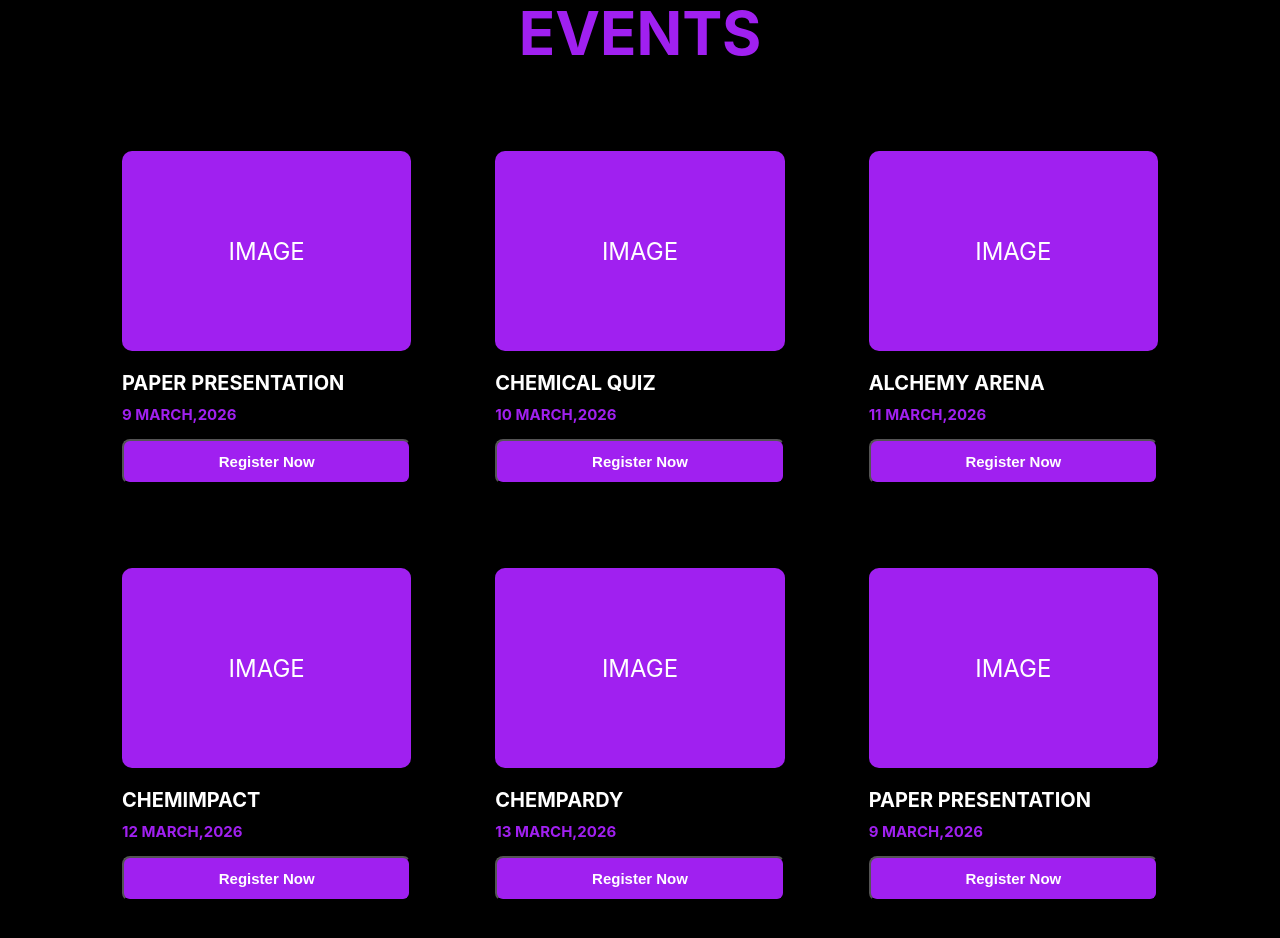
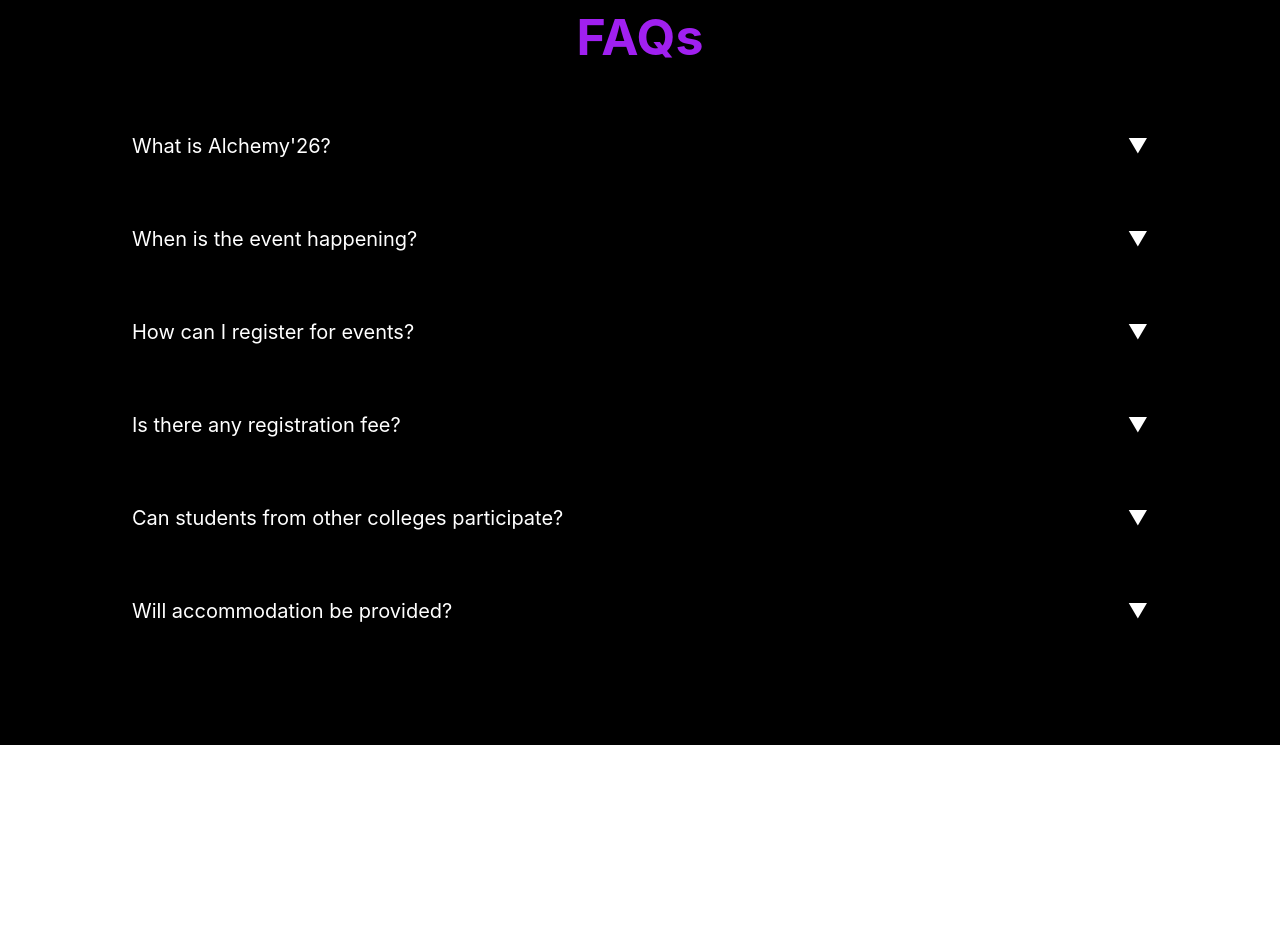
Before and after one commit to aditigupta104/alchemy26, a React (Create React App) app: page / in a window 1280 px wide. Shown: the part 1460-2398 px from the top of the page. After the commit the page ends 2205 px from the top, so only its background shows below. Built offline with nearby package versions, Linux system fonts and the light colour scheme.

Commit message:
removed event section and added burger button

```diff
--- a/src/App.css
+++ b/src/App.css
@@ -174,86 +174,106 @@ section {
   color: black;
 
 }
-.event-section{
+.faq-section{
   background: black;
   padding: 80px 100px;
 }
-.event-heading{
-  color: #a020f0;
-  font-size: 60px;
+.faq-heading{
+  text-align: center;
   font-weight: bold;
-  margin-bottom: 60px;
-  text-align: center;
+  color:#a020f0;
+  margin-bottom: 40px;
+  font-size: 50px;
 }
-.event-grid{
-  display: grid;
-  grid-template-columns: repeat(3,1fr);
-  gap: 40px;
+.faq-container{
+  max-width: 100%;
+  margin: 0 auto;
 }
-.event-card{
+.faq-item{
+  border-radius: 10px;
+  margin-bottom: 15px;
+  transition: all 0.3s ease;
+  overflow: hidden;
+  border: 2px solid black;
   background: black;
-  border-radius: 15px;
-  padding: 20px;
-  border: 2px solid black;
-  transition: transform 0.3s ease, box-shadow 0.3s ease;
 }
-.event-card:hover{
-  transform: translateY(-10px);
-  box-shadow: 0 10px 30px rgba(160,32,240,0.3);
+.faq-item:hover{
   border-color: #a020f0;
 }
-.image{
-  width:100%;
-  align-items:center;
+.faq-ques{
+  display: flex;
+  align-items: center;
+  justify-content: space-between;
+  font-size: 20px;
+  cursor: pointer;
+  padding: 25px 30px;
+  color: white;
+  user-select: none;
+}
+.faq-ans{
+  color: white;
+  transition: max-height 0.3s ease, padding 0.3s ease;
+  padding:0 30px;
+  font-size:20px;
+  align-items: center;
+  max-height:0;
+}
+.faq-arrow{
   color:white;
-  font-size:24px;
-  border-radius:10px;
-  height:200px;
-  background: #a020f0;
-  display: flex;
-  justify-content: center;
-  margin-bottom: 20px;
+  font-size:20px;
+  transition: tranform 0.3s ease;
+  display: inline-block;
+
 }
-.event-name{
-  color: white;
-  font-size: 20px;
-  margin-bottom: 10px;
+.faq-ans.show{
+  max-height: 300px;
+  padding: 0 30px 25px 30px;
 }
-.date{
-  color: #a020f0;
-  font-size:15px;
-  margin-bottom: 15px;
-  font-weight: bold;
+.faq-arrow.open{
+  transform:rotate(180deg);
 }
-.register-btn{
-  background: #a020f0;
-  color: white;
-  padding: 12px 30px;
-  border-radius: 8px;
-  cursor: pointer;
-  font-weight: bold;
-  font-size: 15px;
-  width: 100%;
-  transition: background 0.3s ease;
+.burger-btn{
+  cursor:pointer;
+  display:none;
+  flex-direction: column;
+  gap:5px;
+  background: transparent;
+  border:none;
+  padding:10px;
 }
-.register-btn:hover{
-  background: #8a1acc;
+.burger-btn span{
+  width:25px;
+  height:3px;
+  background:white;
+  border-radius:3px;
+  transition: all 0.3 ease;
 }
 @media (max-width: 768px){
   .navbar{
-    flex-direction: column;
+    flex-direction: row;
+    justify-content: space-between;
     padding: 15px 20px;
-    gap: 15px;
   }
   .nav-menu{
     flex-direction: column;
     gap: 10px;
-    padding: 15px 20px;
+    padding: 20px;
     width: 100%;
+    position: fixed;
+    top:80px;
+    left:-100%;
+    background: rgba(0,0,0,0.95);
+    transition: left 0.3s ease;
+    z-index:1000;
+  }
+  nav-menu.active{
+    left:0;
   }
   .nav-menu a{
     font-size: 16px;
     text-align: center;
+    padding: 15px 0;
+    border-bottom: 1px solid black;
   }
   .login-btn{
     width: 100%;
@@ -350,4 +370,8 @@ section {
     padding: 12px 24px;
     font-size: 14px;
   }
+  .burger-btn{
+    display:flex;
+  }
+
 }
--- a/src/App.js
+++ b/src/App.js
@@ -1,19 +1,29 @@
 import "./App.css";
+import ThreeAnimation from './ThreeAnimation';
+import {useState} from 'react';
 function App(){
+  const [menuOpen, setMenuOpen]=useState(false);
+  const [openFaq, setOpenFaq]=useState(false);
+  const toggleFaq=(index)=>{setOpenFaq(openFaq===index?null : index);}
   return (
     <div className="App">
       <nav className="navbar">
         <div className="logo">
           <img src="/images/alchemy logo.webp" alt='logo'/>
         </div>
-        <div className="nav-menu">
-          <a href="#home">Home</a>
-          <a href="#about-section">About Us</a>
-          <a href="#events">Events</a>
-          <a href="#events">Guest lectures</a>
-          <a href="#events">Workshops</a>
-          <a href="#events">Accomodation</a>
-          <a href="#events">FAQs</a>
+  <button className='burger-btn' onClick={()=>setMenuOpen(!menuOpen)}>
+    <span></span>
+    <span></span>
+    <span></span>
+  </button>
+        <div className={`nav-menu ${menuOpen ? 'active': ''}`}>
+          <a href="#home" onClick={()=>setMenuOpen(false)}>Home</a>
+          <a href="#about-section" onClick={()=>setMenuOpen(false)}>About Us</a>
+          <a href="#events" onClick={()=>setMenuOpen(false)}>Events</a>
+          <a href="#events" onClick={()=>setMenuOpen(false)}>Guest lectures</a>
+          <a href="#events" onClick={()=>setMenuOpen(false)}>Workshops</a>
+          <a href="#events" onClick={()=>setMenuOpen(false)}>Accomodation</a>
+          <a href="#events" onClick={()=>setMenuOpen(false)}>FAQs</a>
         </div>
 
       </nav>
@@ -45,63 +55,65 @@ function App(){
           </p>
         </div>
         <div className='animation'>
-          <p>3D ANIMATION</p>
+          <ThreeAnimation/>
         </div>
       </div>
     </section>
-    <section className='event-section' id='events'>
-      <h2 className='event-heading'>EVENTS</h2>
-      <div className='event-grid'>
-        <div className='event-card'>
-          <div className='image'>IMAGE</div>
-          <h3 className='event-name'>PAPER PRESENTATION</h3>
-          <p className='date'>9 MARCH,2026</p>
 
-          <button className='register-btn'>Register Now</button>
+   <section className='faq-section' id='faqs'>
+  <h2 className='faq-heading'>FAQs</h2>
+  <div className='faq-container'>
 
-        </div>
-        <div className='event-card'>
-          <div className='image'>IMAGE</div>
-          <h3 className='event-name'>CHEMICAL QUIZ</h3>
-          <p className='date'>10 MARCH,2026</p>
+    <div className='faq-item'>
+      <div className='faq-ques' onClick={()=> toggleFaq(0)}>
+        <span>What is Alchemy'26?</span>
+        <span className={`faq-arrow ${openFaq===0?'open':''}`}>▼</span>
+      </div>
+      <div className={`faq-ans ${openFaq===0?'show':''}`}>It is the 10th edition of our annual chemical engineering symposium.</div>
+    </div>
 
-          <button className='register-btn'>Register Now</button>
+    <div className='faq-item'>
+      <div className='faq-ques' onClick={()=> toggleFaq(1)}>
+        <span>When is the event happening?</span>
+        <span className={`faq-arrow ${openFaq===1?'open':''}`}>▼</span>
+      </div>
+      <div className={`faq-ans ${openFaq===1?'show':''}`}>The event will take place in March 2026.</div>
+    </div>
 
-        </div>
-        <div className='event-card'>
-          <div className='image'>IMAGE</div>
-          <h3 className='event-name'>ALCHEMY ARENA</h3>
-          <p className='date'>11 MARCH,2026</p>
+    <div className='faq-item'>
+      <div className='faq-ques' onClick={()=> toggleFaq(2)}>
+        <span>How can I register for events?</span>
+        <span className={`faq-arrow ${openFaq===2?'open':''}`}>▼</span>
+      </div>
+      <div className={`faq-ans ${openFaq===2?'show':''}`}>Click the Register Now button on each event card.</div>
+    </div>
 
-          <button className='register-btn'>Register Now</button>
+    <div className='faq-item'>
+      <div className='faq-ques' onClick={()=> toggleFaq(3)}>
+        <span>Is there any registration fee?</span>
+        <span className={`faq-arrow ${openFaq===3?'open':''}`}>▼</span>
+      </div>
+      <div className={`faq-ans ${openFaq===3?'show':''}`}>Registration fees vary by event. Check individual event details.</div>
+    </div>
 
-        </div>
-        <div className='event-card'>
-          <div className='image'>IMAGE</div>
-          <h3 className='event-name'>CHEMIMPACT</h3>
-          <p className='date'>12 MARCH,2026</p>
+    <div className='faq-item'>
+      <div className='faq-ques' onClick={()=> toggleFaq(4)}>
+        <span>Can students from other colleges participate?</span>
+        <span className={`faq-arrow ${openFaq===4?'open':''}`}>▼</span>
+      </div>
+      <div className={`faq-ans ${openFaq===4?'show':''}`}>Yes! Alchemy '26 is open to all college students.</div>
+    </div>
 
-          <button className='register-btn'>Register Now</button>
+    <div className='faq-item'>
+      <div className='faq-ques' onClick={()=> toggleFaq(5)}>
+        <span>Will accommodation be provided?</span>
+        <span className={`faq-arrow ${openFaq===5?'open':''}`}>▼</span>
+      </div>
+      <div className={`faq-ans ${openFaq===5?'show':''}`}>Yes, accommodation will be available for outstation participants.</div>
+    </div>
 
-        </div>
-        <div className='event-card'>
-          <div className='image'>IMAGE</div>
-          <h3 className='event-name'>CHEMPARDY</h3>
-          <p className='date'>13 MARCH,2026</p>
-
-          <button className='register-btn'>Register Now</button>
-
-        </div>
-        <div className='event-card'>
-          <div className='image'>IMAGE</div>
-          <h3 className='event-name'>PAPER PRESENTATION</h3>
-          <p className='date'>9 MARCH,2026</p>
-
-          <button className='register-btn'>Register Now</button>
-
-        </div>
-      </div>
-    </section>
+  </div>
+</section>
     </div>
   );
 }
--- a/src/ThreeAnimation.js
+++ b/src/ThreeAnimation.js
@@ -1,35 +1,79 @@
-import {useEffect, useRef} from 'react';
+import { useEffect, useRef } from 'react';
 import * as THREE from 'three';
-function ThreeAnimation(){
-    const containerRef= useRef(null);
 
+function ThreeAnimation() {
+  const containerRef = useRef(null);
+
+  useEffect(() => {
+    const container = containerRef.current;
+
+    // Safety check
+    if (!container) {
+      console.log('Container not found');
+      return;
     }
-useEffect(()=>{
-    //scene setup
-    const scene=new THREE.Scene();
-    const camera= new THREE.PerspectiveCamera(75, 1, 0.1, 1000);
-    const renderer=new THREE.WebGLRenderer({alpha:true});
-    const container=containerRef.current;
-    const width= container.offfsetWidth;
-    const height= container.offsetHeight;
+
+    // Get dimensions with fallback
+    const width = container.offsetWidth || 400;
+    const height = container.offsetHeight || 400;
+
+    console.log('Container dimensions:', width, height);
+
+    // Scene setup
+    const scene = new THREE.Scene();
+    const camera = new THREE.PerspectiveCamera(75, width / height, 0.1, 1000);
+    const renderer = new THREE.WebGLRenderer({ alpha: true, antialias: true });
+
     renderer.setSize(width, height);
-    container.appendChild(renderer, domElement);
-    //create shape
-    const geometry= new THREE.TorusKnotGeometry(2,0.5,100,16);
-    const material=new THREE.MeshNormalMaterial();
-    const torusKnot= new THREE.Mesh(geometry, material);
+
+    try {
+      container.appendChild(renderer.domElement);
+    } catch (error) {
+      console.error('Error appending canvas:', error);
+      return;
+    }
+
+    // Create shape
+    const geometry = new THREE.TorusKnotGeometry(2, 0.5, 100, 16);
+    const material = new THREE.MeshNormalMaterial();
+    const torusKnot = new THREE.Mesh(geometry, material);
     scene.add(torusKnot);
-    camera.position.z=8;
-    //animation loop
-    const animate=()=>{
-        requestAnimationFrame(animate);
-        torusKnot.rotation.x+=0.01;
-        torusKnot.rotation.y+=0.01;
-        renderer.render(scene,camera);
+
+    camera.position.z = 8;
+
+    // Animation loop
+    let animationId;
+    const animate = () => {
+      animationId = requestAnimationFrame(animate);
+      torusKnot.rotation.x += 0.01;
+      torusKnot.rotation.y += 0.01;
+      renderer.render(scene, camera);
     };
+
     animate();
-    return()=>{
+
+    // Cleanup
+    return () => {
+      cancelAnimationFrame(animationId);
+      if (container && container.contains(renderer.domElement)) {
         container.removeChild(renderer.domElement);
+      }
+      geometry.dispose();
+      material.dispose();
+      renderer.dispose();
     };
-},[]);
-return <div ref={containerRef} style={{width: '100%', height:'100%'}}/>;
+  }, []);
+
+  return (
+    <div
+      ref={containerRef}
+      style={{
+        width: '100%',
+        height: '100%',
+        minHeight: '400px'
+      }}
+    />
+  );
+}
+
+export default ThreeAnimation;
```
Lines whose indentation alone changed are shown as unchanged.
